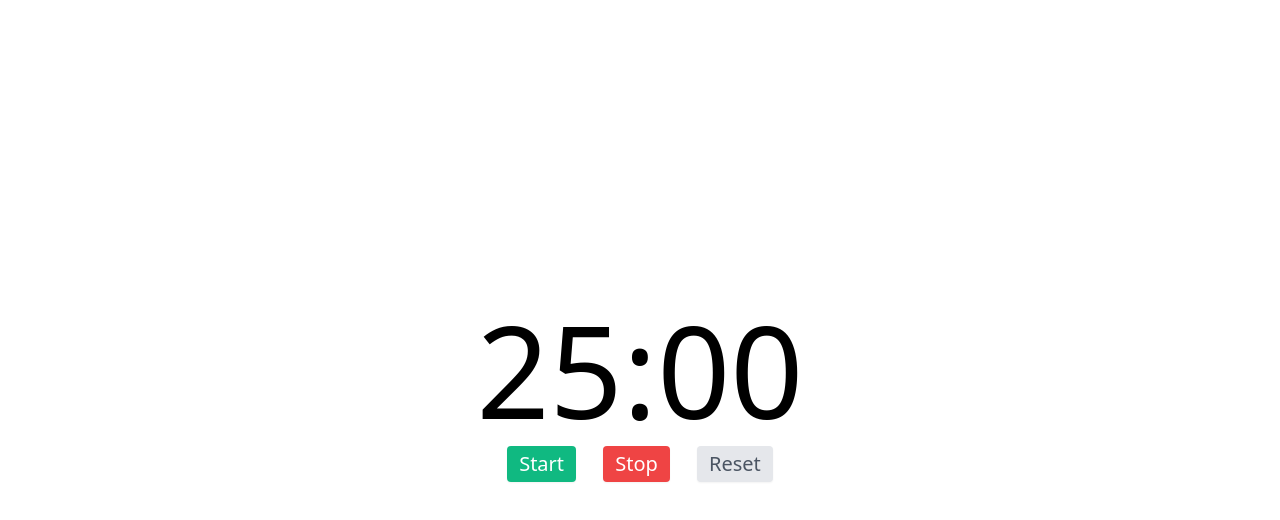
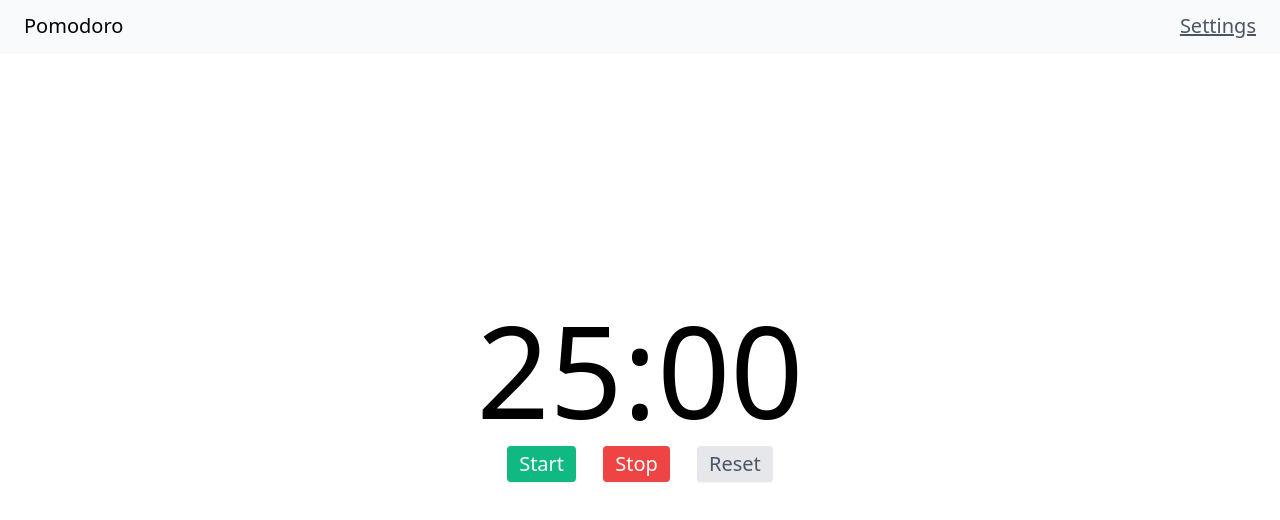
Before and after one commit to blayzestone/react-productivity-tool, a React (Create React App) app: page / in a window 1280 px wide. Shown: the top 520 px of the page. Built offline with nearby package versions, Linux system fonts and the light colour scheme.

Commit message:
Add header navigation and pages
add home and settings pages using react-router and a header to navigate
between them.

```diff
--- a/package.json
+++ b/package.json
@@ -13,6 +13,7 @@
     "postcss": "^7.0.35",
     "react": "^17.0.2",
     "react-dom": "^17.0.2",
+    "react-router-dom": "^5.2.0",
     "react-scripts": "4.0.3",
     "tailwindcss": "npm:@tailwindcss/postcss7-compat@^2.1.4",
     "web-vitals": "^1.1.2"
--- a/src/App.js
+++ /dev/null
@@ -1,11 +0,0 @@
-import Timer from "./components/Timer";
-
-function App() {
-  return (
-    <div className="w-full h-screen flex flex-col justify-center items-center">
-      <Timer />
-    </div>
-  );
-}
-
-export default App;
--- /dev/null
+++ b/src/components/App.js
@@ -0,0 +1,21 @@
+import { Route, Switch } from "react-router-dom";
+import Timer from "./Timer";
+import Header from "./Header";
+
+function App() {
+  return (
+    <div className="w-full h-screen flex flex-col justify-center items-center">
+      <Header />
+      <Switch>
+        <Route path="/settings">
+          <div>Settings</div>
+        </Route>
+        <Route path="/">
+          <Timer />
+        </Route>
+      </Switch>
+    </div>
+  );
+}
+
+export default App;
--- /dev/null
+++ b/src/components/Header.js
@@ -0,0 +1,19 @@
+import { Link } from "react-router-dom";
+
+const Header = () => {
+  return (
+    <header className="w-full absolute top-0 left-0 flex justify-between items-center bg-gray-50 shadow-sm py-3 px-6">
+      <Link to="/">
+        <h1 className="text-xl hover:opacity-75 cursor-pointer">Pomodoro</h1>
+      </Link>
+      <Link
+        className="text-xl text-gray-600 underline hover:no-underline hover:opacity-75"
+        to="/settings"
+      >
+        Settings
+      </Link>
+    </header>
+  );
+};
+
+export default Header;
--- a/src/index.js
+++ b/src/index.js
@@ -1,11 +1,14 @@
 import React from "react";
 import ReactDOM from "react-dom";
 import "./index.css";
-import App from "./App";
+import { BrowserRouter as Router } from "react-router-dom";
+import App from "./components/App";
 
 ReactDOM.render(
   <React.StrictMode>
-    <App />
+    <Router>
+      <App />
+    </Router>
   </React.StrictMode>,
   document.getElementById("root")
 );
```
Also changed, not shown: 1 other file (tests, documents, lock files or other folders).
